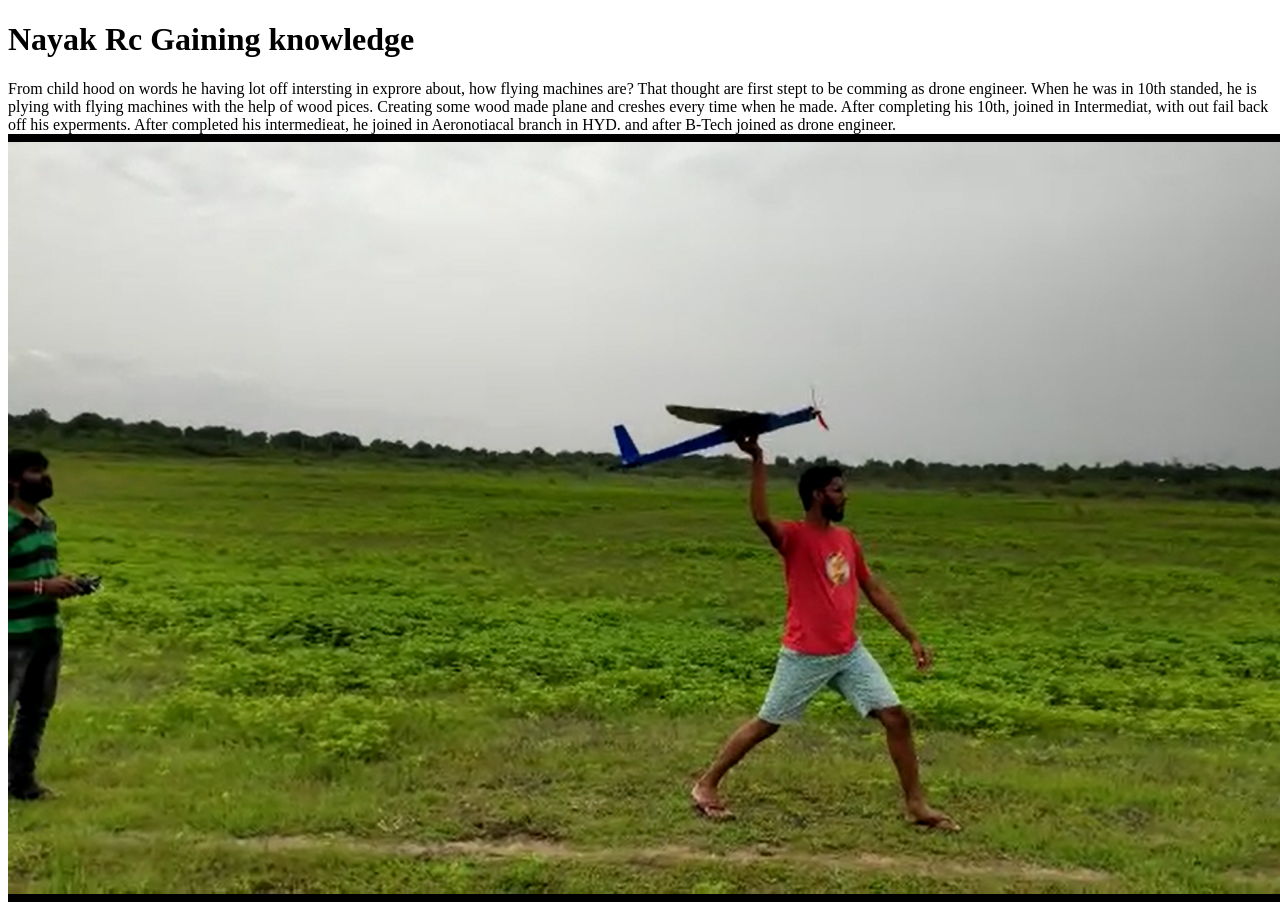
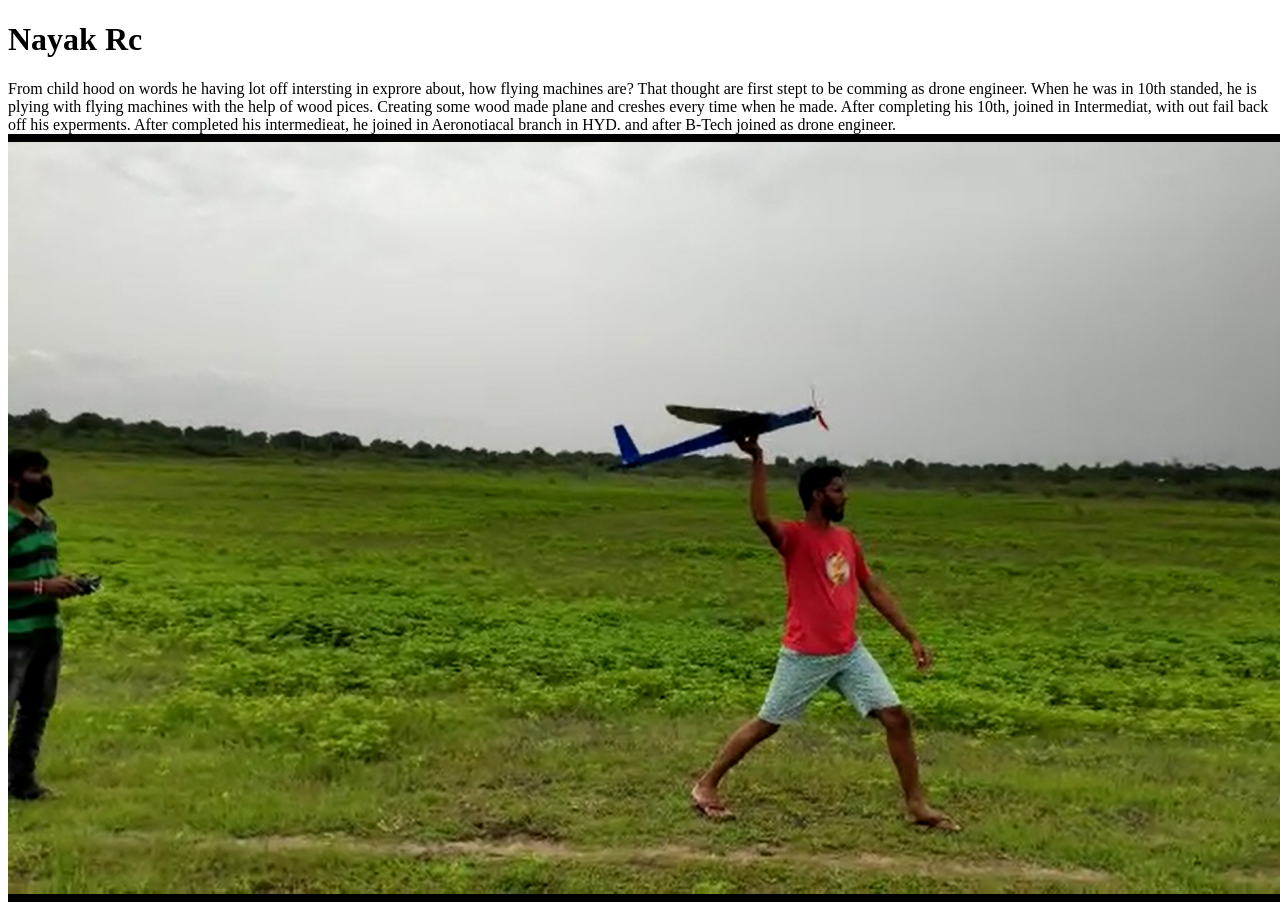
Before and after one commit to mohanbabi/nayakrc.github.io, a plain HTML site: page Index.html in a window 1280 px wide. Shown: the top 914 px of the page. Drawn offline with Linux system fonts and the light colour scheme.

Commit message:
Update Index.html

```diff
--- a/Index.html
+++ b/Index.html
@@ -5,7 +5,7 @@
 </header>
 <body>
 <h1>
-  Nayak Rc Gaining knowledge
+  Nayak Rc
 </h1>
 <p1>
 
```
